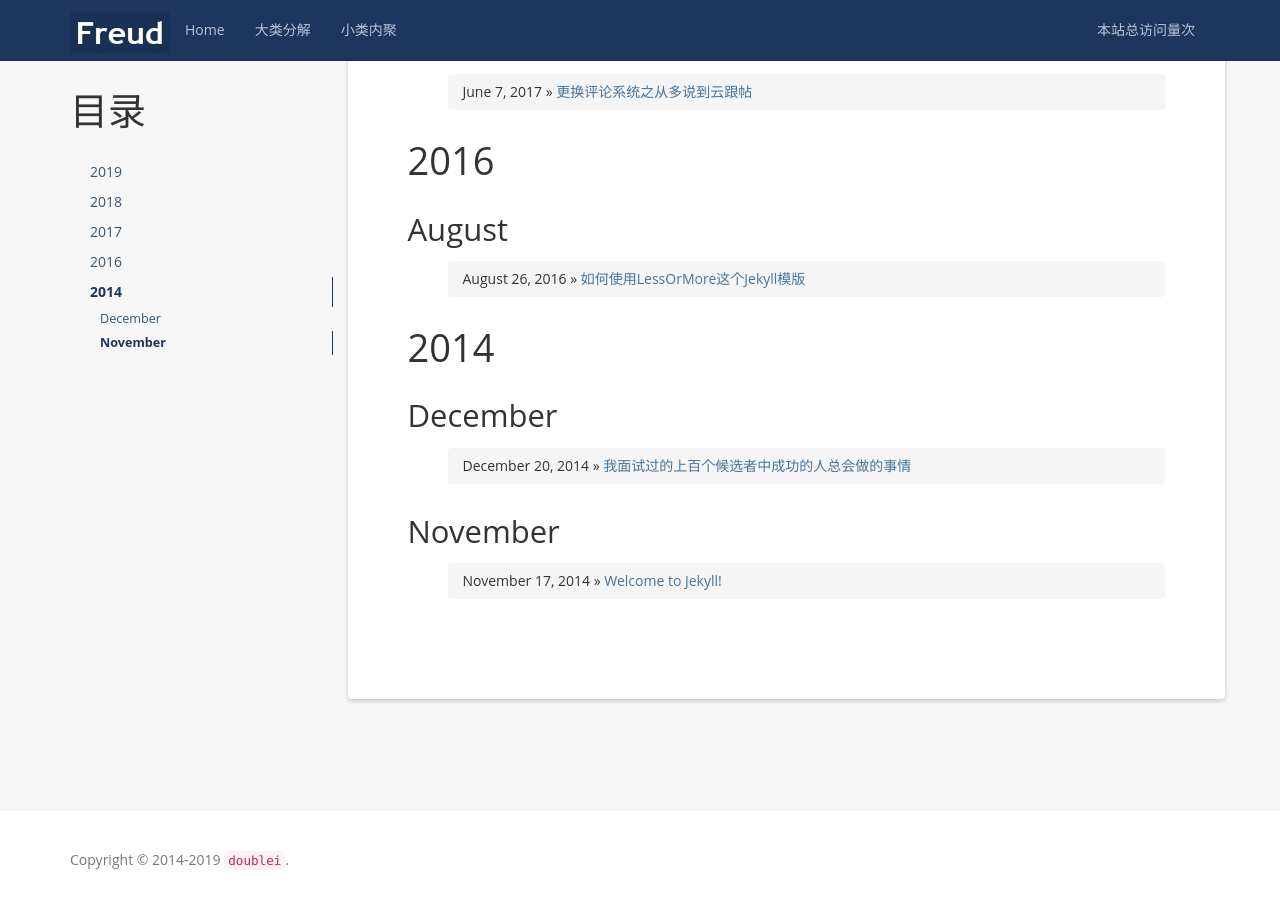
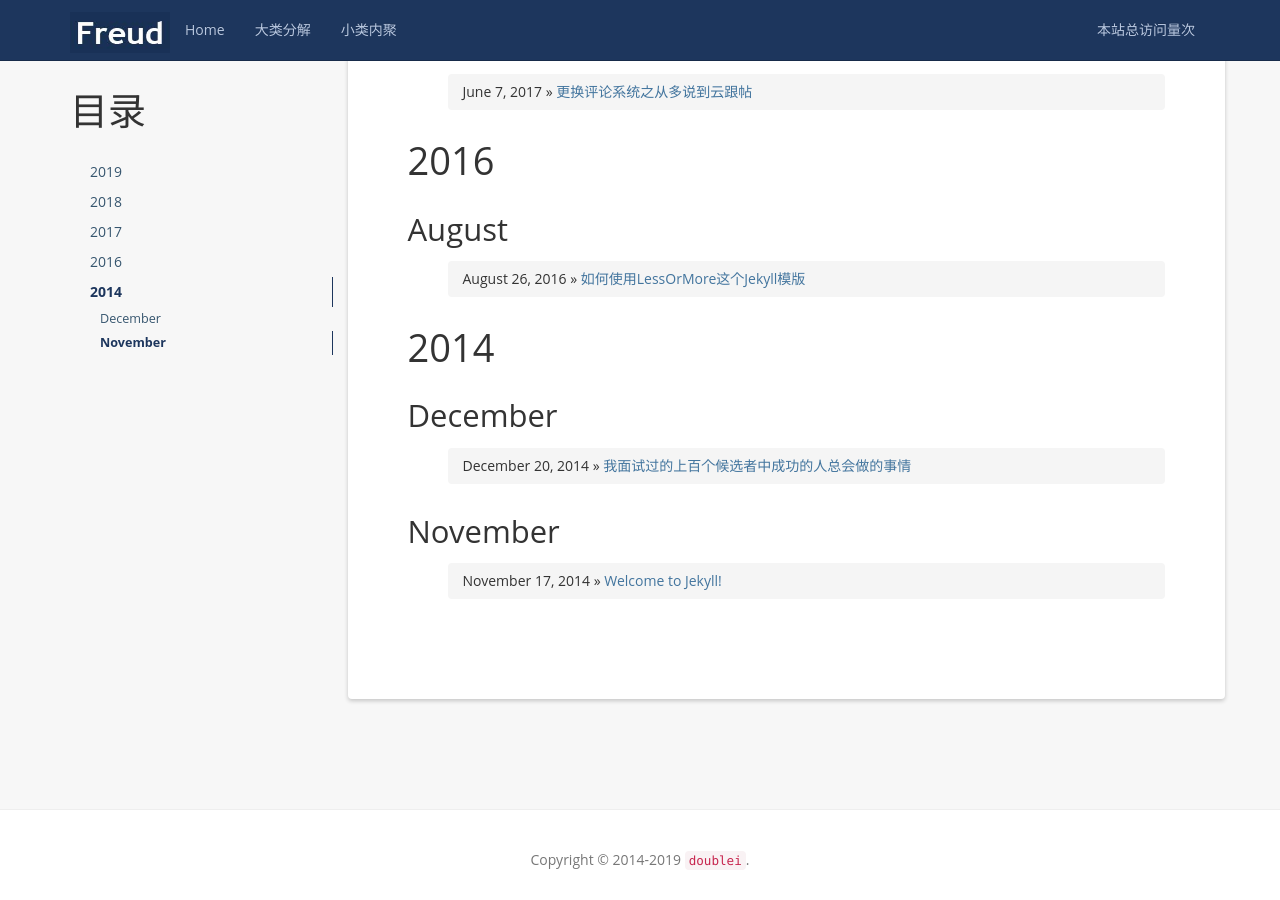
Before and after one commit to doubleiH/doubleh.github.io, a Jekyll site: the page built from index.html, in a window 1280 px wide and 900 px high, scrolled down 1026 px. Built offline with Jekyll 4.4.1, drawn with Linux system fonts in a browser that asks for light colours; nearby versions of some CDN libraries; a script that is not in the unit is left out; the list of posts is cut into pages by our own code; comment, search, counter and statistics services are not loaded.

Commit message:
modify footer.html

```diff
--- a/_includes/footer.html
+++ b/_includes/footer.html
@@ -1,5 +1,5 @@
-<footer class="footer" role="contentinfo">
-	<div class="container" style="align:center">
+<footer class="footer" role="contentinfo" style="width:100%;text-align:center">
+	<div class="container">
 		<p class="copyright">Copyright &copy; 2014-{{ site.time | date: '%Y' }} <a href="{{site.resume_site}}"><code>{{ site.author }}</code></a>.</p>
 		<!-- <p>Powered by <a href="http://jekyllrb.com">Jekyll</a>, themed from <a href="http://lesscss.cn/">Less</a>, refactored by <a href="http://www.hifreud.com/">Freud Kang</a></p> -->
 	</div>
```
